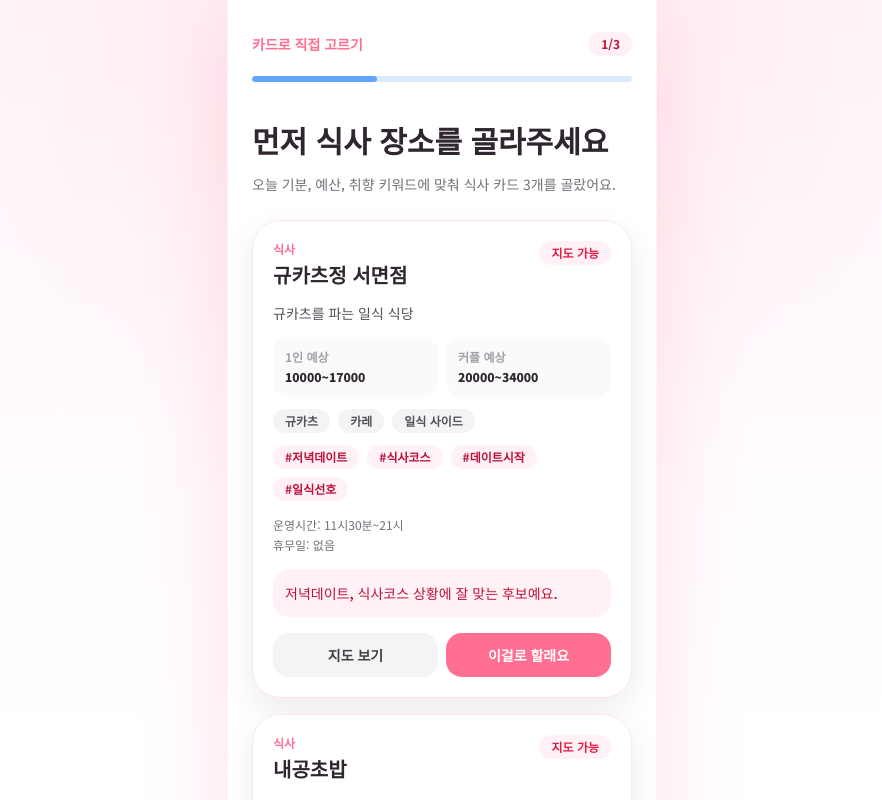
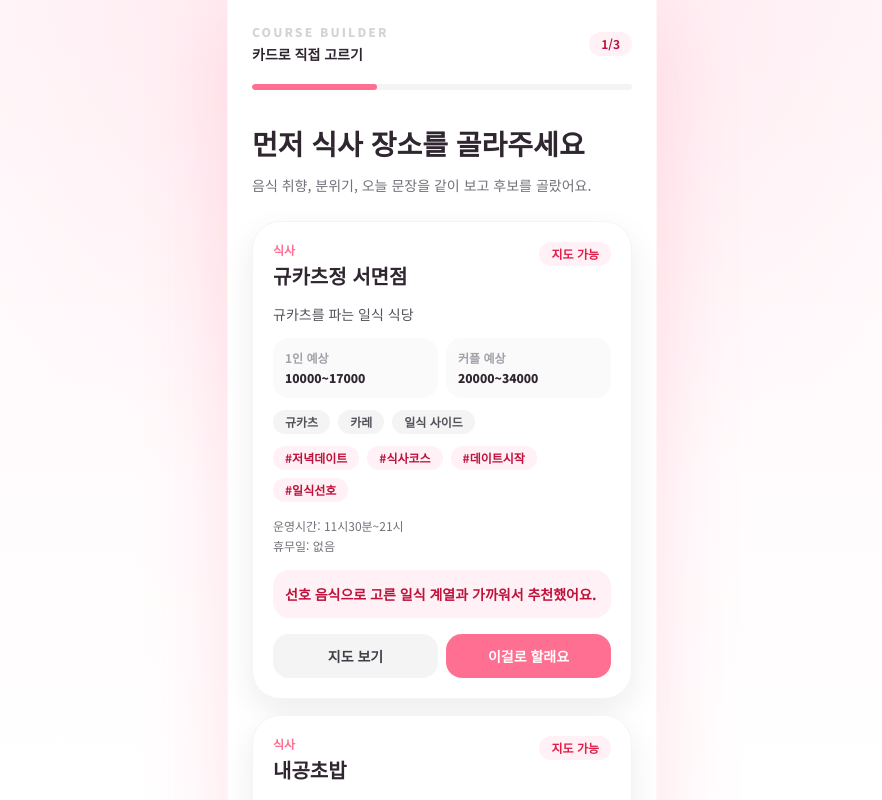
Before and after one commit to PMIN0927/PMIN, a Next.js app: page /card-mode in a window 1280 px wide. Shown: the top 800 px of the page, without its empty margins (198-1080 px from the left). Built offline with nearby package versions, Linux system fonts and the light colour scheme.

Commit message:
Improve home and card recommendation reasons

```diff
--- a/app/card-mode/page.tsx
+++ b/app/card-mode/page.tsx
@@ -6,6 +6,7 @@ import BottomButton from "@/components/BottomButton";
 import LoadingScreen from "@/components/LoadingScreen";
 import PlaceCard from "@/components/PlaceCard";
 import { loadPlaces } from "@/lib/loadPlaces";
+import { buildPlaceReason } from "@/lib/recommendReason";
 import { loadPreference, loadTodayCondition, saveCourse } from "@/lib/storage";
 import { makeCourseFromSelection, pickCandidates } from "@/lib/recommender";
 import type { Place } from "@/types/place";
@@ -18,7 +19,7 @@ const steps: Array<{ key: StepKey; role: "식사" | "카페" | "술"; title: str
     role: "식사",
     title: "먼저 식사 장소를 골라주세요",
     refresh: "다른 식사 후보 보기",
-    helper: "오늘 기분, 예산, 취향 키워드에 맞춰 식사 카드 3개를 골랐어요.",
+    helper: "음식 취향, 분위기, 오늘 문장을 같이 보고 후보를 골랐어요.",
     loading: "식사 후보를 다시 고르는 중이에요"
   },
   {
@@ -26,7 +27,7 @@ const steps: Array<{ key: StepKey; role: "식사" | "카페" | "술"; title: str
     role: "카페",
     title: "카페도 들러볼까요?",
     refresh: "다른 카페 후보 보기",
-    helper: "대화하기 좋은 카페 후보예요. 원하면 건너뛰어도 괜찮아요.",
+    helper: "대화하기 좋은 곳과 쉬어가기 좋은 곳을 우선으로 봤어요.",
     loading: "카페 후보를 다시 고르는 중이에요"
   },
   {
@@ -34,7 +35,7 @@ const steps: Array<{ key: StepKey; role: "식사" | "카페" | "술"; title: str
     role: "술",
     title: "마지막으로 한잔할 곳을 골라볼까요?",
     refresh: "다른 술집 후보 보기",
-    helper: "식사 뒤 분위기를 이어가기 좋은 술집 후보예요.",
+    helper: "오늘 분위기를 이어가기 좋은 술집 후보예요.",
     loading: "술집 후보를 다시 고르는 중이에요"
   }
 ];
@@ -96,21 +97,24 @@ export default function CardModePage() {
   };
 
   if (isLoading) {
-    return <LoadingScreen title={loadingText} description="잠깐만요. 오늘 상황에 맞는 다음 후보를 정리하고 있어요." />;
+    return <LoadingScreen title={loadingText} description="잠깐만요. 취향과 오늘 상황에 맞는 다음 후보를 정리하고 있어요." />;
   }
 
   return (
-    <main className="min-h-screen bg-white px-6 py-8 safe-bottom">
-      <div className="flex items-center justify-between">
-        <p className="text-sm font-bold text-roseApp">카드로 직접 고르기</p>
+    <main className="min-h-screen bg-white px-6 py-6 safe-bottom">
+      <header className="flex items-center justify-between">
+        <div>
+          <p className="text-xs font-black uppercase tracking-[0.18em] text-zinc-300">Course Builder</p>
+          <p className="mt-1 text-sm font-black text-ink">카드로 직접 고르기</p>
+        </div>
         <span className="rounded-full bg-roseSoft px-3 py-1 text-xs font-bold text-rose-700">{stepIndex + 1}/3</span>
-      </div>
-      <div className="mt-5 h-1.5 overflow-hidden rounded-full bg-blue-100">
-        <div className="h-full rounded-full bg-blue-400 transition-all duration-500" style={{ width: `${progress}%` }} />
+      </header>
+      <div className="mt-5 h-1.5 overflow-hidden rounded-full bg-zinc-100">
+        <div className="h-full rounded-full bg-roseApp transition-all duration-500" style={{ width: `${progress}%` }} />
       </div>
 
       <section key={current.key} className="soft-enter">
-        <h1 className="mt-10 text-3xl font-black leading-tight text-ink">{current.title}</h1>
+        <h1 className="mt-9 text-[28px] font-black leading-tight text-ink">{current.title}</h1>
         <p className="mt-3 text-sm leading-6 text-zinc-500">{current.helper}</p>
         <SelectedPreview selection={selection} />
 
@@ -125,7 +129,9 @@ export default function CardModePage() {
           {candidates.length === 0 ? (
             <div className="rounded-[1.75rem] bg-zinc-50 p-6 text-center text-zinc-500">더 이상 후보가 없어요.</div>
           ) : (
-            candidates.map((place) => <PlaceCard key={place.id} place={place} onSelect={() => selectPlace(place)} cta="이걸로 할래요" />)
+            candidates.map((place) => (
+              <PlaceCard key={place.id} place={place} reason={buildPlaceReason(place, preference, today)} onSelect={() => selectPlace(place)} cta="이걸로 할래요" />
+            ))
           )}
         </div>
       </section>
--- a/app/page.tsx
+++ b/app/page.tsx
@@ -7,24 +7,43 @@ import { isOnboardingComplete } from "@/lib/storage";
 
 export default function HomePage() {
   const router = useRouter();
+
   useEffect(() => {
     if (isOnboardingComplete()) router.replace("/today");
   }, [router]);
 
   return (
-    <main className="flex min-h-screen flex-col px-6 py-8 safe-bottom">
-      <div className="mt-10">
-        <p className="text-sm font-bold text-roseApp">오늘 뭐해?</p>
-        <h1 className="mt-4 text-4xl font-black leading-tight text-ink">오늘 데이트 예정이신가요?</h1>
-        <p className="mt-4 text-lg leading-8 text-zinc-500">두 분의 분위기에 어울리는 코스를 추천해드릴게요.</p>
-      </div>
-      <div className="mt-14 rounded-[2rem] bg-roseSoft p-8 text-center shadow-card">
-        <div className="text-7xl">💗</div>
-        <p className="mt-5 text-sm font-semibold leading-6 text-rose-700">식사부터 카페, 술집, 중간에 들를 곳까지 한 번에 묶어드려요.</p>
-      </div>
-      <div className="mt-auto">
-        <BottomButton href="/onboarding">추천 받으러 가기</BottomButton>
-      </div>
+    <main className="flex min-h-screen flex-col bg-white px-6 py-5 safe-bottom">
+      <header className="flex items-center justify-between">
+        <div>
+          <p className="text-xs font-black uppercase tracking-[0.18em] text-zinc-300">Seomyeon · Jeonpo</p>
+          <p className="mt-1 text-sm font-black text-ink">오늘 뭐해?</p>
+        </div>
+        <span className="rounded-full bg-zinc-50 px-3 py-1 text-xs font-black text-zinc-500">MVP</span>
+      </header>
+
+      <section className="flex flex-1 flex-col justify-center pb-10 text-center">
+        <div className="mx-auto grid h-28 w-28 place-items-center rounded-[36px] bg-roseSoft text-6xl shadow-card">💗</div>
+        <h1 className="mt-10 text-[30px] font-black leading-tight text-ink">오늘 데이트 코스, 이제 고민하지 마세요</h1>
+        <p className="mx-auto mt-4 max-w-[310px] text-[15px] leading-7 text-zinc-500">
+          취향과 오늘 기분을 바탕으로 식사, 카페나 술집, 중간에 들를 곳까지 한 번에 묶어드릴게요.
+        </p>
+
+        <div className="mt-9 grid grid-cols-3 gap-2">
+          {[
+            ["식사", "맛집부터"],
+            ["무드", "상황 맞춤"],
+            ["지도", "동선까지"]
+          ].map(([title, desc]) => (
+            <div key={title} className="rounded-3xl bg-zinc-50 px-3 py-4">
+              <p className="text-sm font-black text-ink">{title}</p>
+              <p className="mt-1 text-xs font-bold text-zinc-400">{desc}</p>
+            </div>
+          ))}
+        </div>
+      </section>
+
+      <BottomButton href="/onboarding">추천 받으러 가기</BottomButton>
     </main>
   );
 }
--- a/components/PlaceCard.tsx
+++ b/components/PlaceCard.tsx
@@ -8,23 +8,22 @@ type Props = {
   selected?: boolean;
   cta?: string;
   compact?: boolean;
+  reason?: string;
 };
 
-export default function PlaceCard({ place, onSelect, selected, cta = "이걸로 할래요", compact = false }: Props) {
+export default function PlaceCard({ place, onSelect, selected, cta = "이걸로 할래요", compact = false, reason }: Props) {
   const menus = [place.menu1, place.menu2, place.menu3].filter(Boolean);
   const mapUrl = place.naverMapUrl || place.kakaoMapUrl;
   const tags = [...(place.situationKeywords || []), ...(place.moodKeywords || [])].slice(0, 4);
 
   return (
-    <article className={`rounded-[1.75rem] border bg-white ${compact ? "p-4 pl-12" : "p-5"} shadow-card ${selected ? "border-roseApp" : "border-rose-100"}`}>
+    <article className={`rounded-[1.75rem] border bg-white ${compact ? "p-4 pl-12" : "p-5"} shadow-card ${selected ? "border-roseApp" : "border-zinc-100"}`}>
       <div className="flex items-start justify-between gap-3">
         <div className="min-w-0">
-          <p className="text-xs font-bold text-roseApp">{place.role || place.category || "데이트 장소"}</p>
+          <p className="text-xs font-black text-roseApp">{place.role || place.category || "데이트 장소"}</p>
           <h3 className={`${compact ? "text-lg" : "text-xl"} mt-1 font-black text-ink`}>{place.name}</h3>
         </div>
-        <span className="shrink-0 rounded-full bg-roseSoft px-3 py-1 text-xs font-bold text-rose-600">
-          {place.latitude && place.longitude ? "지도 가능" : "좌표 없음"}
-        </span>
+        <span className="shrink-0 rounded-full bg-roseSoft px-3 py-1 text-xs font-bold text-rose-600">{place.latitude && place.longitude ? "지도 가능" : "좌표 없음"}</span>
       </div>
 
       <p className="mt-3 text-sm leading-6 text-zinc-600">{place.description || place.detailCategory || place.category || "방문 전 상세 정보를 확인해보세요."}</p>
@@ -70,8 +69,8 @@ export default function PlaceCard({ place, onSelect, selected, cta = "이걸로
       )}
 
       {!compact && (
-        <p className="mt-4 rounded-2xl bg-roseSoft p-3 text-sm font-medium leading-6 text-rose-700">
-          {tags.length > 0 ? `${tags.slice(0, 2).join(", ")} 상황에 잘 맞는 후보예요.` : "오늘 코스 후보로 잘 맞는 장소예요."}
+        <p className="mt-4 rounded-2xl bg-roseSoft p-3 text-sm font-bold leading-6 text-rose-700">
+          {reason || "오늘 입력한 조건과 장소 키워드를 비교해서 추천한 후보예요."}
         </p>
       )}
 
--- /dev/null
+++ b/lib/recommendReason.ts
@@ -0,0 +1,51 @@
+import type { Place, TodayCondition, UserPreference } from "@/types/place";
+import { parseSituationTags } from "./tagParser";
+
+export function buildPlaceReason(place: Place, preference: UserPreference, today: TodayCondition) {
+  const foodMatch = firstMatch(place, preference.foods);
+  const moodMatch = firstMatch(place, preference.moods);
+  const situationMatch = firstMatch(place, parseSituationTags(today.situationText));
+  const priceText = place.priceTier === "저예산" ? "예산 부담이 적은 편이라" : place.priceTier === "보통" ? "가격대가 무난해서" : "";
+
+  if (foodMatch && moodMatch) {
+    return `${foodMatch} 취향과 ${moodMatch} 분위기가 같이 맞아서 먼저 보여드렸어요.`;
+  }
+  if (foodMatch) {
+    return `선호 음식으로 고른 ${foodMatch} 계열과 가까워서 추천했어요.`;
+  }
+  if (situationMatch) {
+    return `오늘 입력한 상황에서 나온 '${situationMatch}' 키워드와 잘 맞는 후보예요.`;
+  }
+  if (moodMatch) {
+    return `처음에 고른 ${moodMatch} 분위기와 어울리는 장소예요.`;
+  }
+  if (priceText) {
+    return `${priceText} 오늘 코스 후보로 넣었어요.`;
+  }
+
+  const tags = [...(place.situationKeywords || []), ...(place.moodKeywords || [])].filter(Boolean);
+  if (tags.length > 0) return `${tags.slice(0, 2).join(", ")} 키워드가 잡혀서 코스 후보로 추천했어요.`;
+  return "거리, 역할, 분위기 정보를 함께 보고 오늘 코스 후보로 골랐어요.";
+}
+
+function firstMatch(place: Place, targets: string[]) {
+  const source = [
+    place.name,
+    place.role,
+    place.category,
+    place.detailCategory,
+    place.description,
+    place.menu1,
+    place.menu2,
+    place.menu3,
+    ...(place.coreKeywords || []),
+    ...(place.situationKeywords || []),
+    ...(place.moodKeywords || []),
+    ...(place.searchKeywords || [])
+  ].join(" ");
+
+  return targets.find((target) => {
+    const value = String(target || "").trim();
+    return value && (source.includes(value) || value.includes(place.category) || value.includes(place.detailCategory));
+  });
+}
--- a/lib/storage.ts
+++ b/lib/storage.ts
@@ -10,10 +10,10 @@ const keys = {
 };
 
 export const defaultPreference: UserPreference = {
-  moods: ["편한"],
-  foods: ["한식", "일식", "카페", "술집"],
+  moods: ["편한", "깔끔한", "감성적인"],
+  foods: ["한식", "일식", "샤브샤브"],
   dislikes: [],
-  dateStyles: ["맛집 가고 술 한잔"]
+  dateStyles: []
 };
 
 export const defaultToday: TodayCondition = {
```
Also changed, not shown: 1 other file (tests, documents, lock files or other folders).
